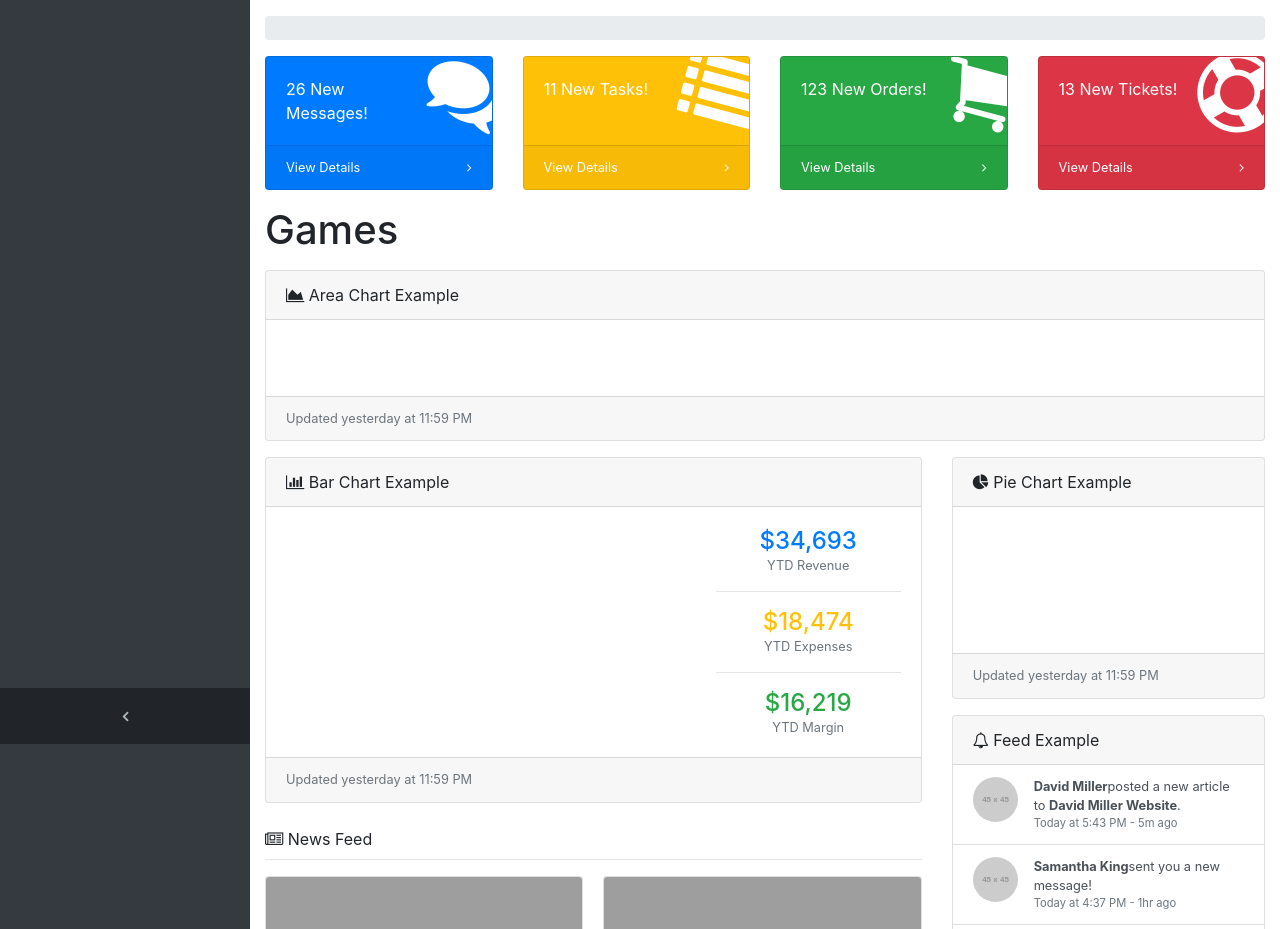
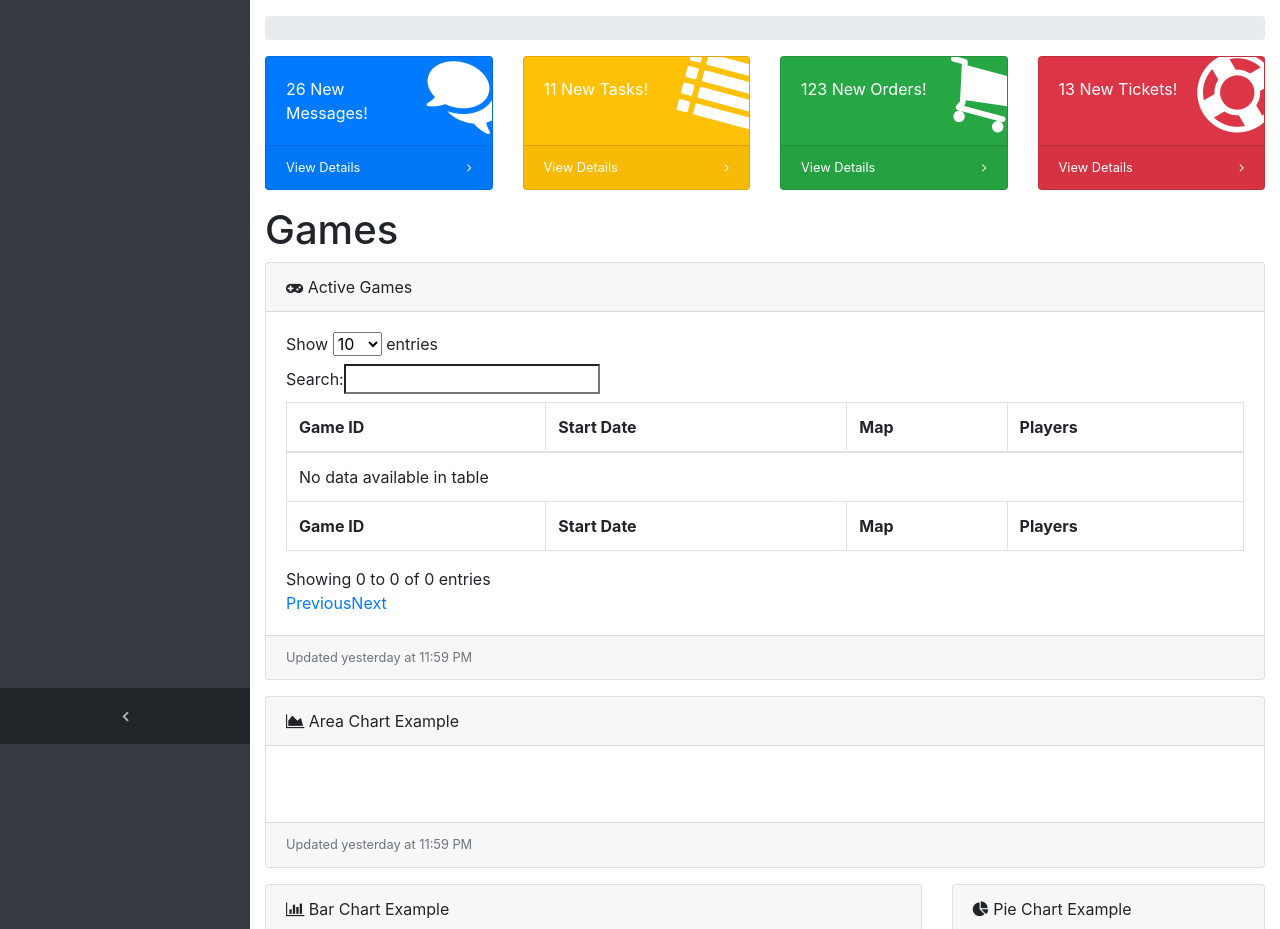
Before and after one commit to joostsijm/supremacy-stats, a Flask app: template app/templates/game/index.html in a window 1280 px wide. Shown: the part 56-985 px from the top of the page. Run offline with Flask 2, Linux system fonts and the light colour scheme; the template is opened without the code that fills it, so the values that code supplies are empty; grey boxes labelled with a size stand in for pictures from a placeholder-image service; some libraries are stand-ins or nearby versions; grey boxes are pictures that could not be loaded.

Commit message:
Update games templates with datatable

```diff
--- a/app/templates/game/index.html
+++ b/app/templates/game/index.html
@@ -1,11 +1,51 @@
 {% extends "layouts/main.html" %}
 {% block title %}Games{% endblock %}
+{% block head %}
+<link href="{{ url_for('static', filename='vendor/datatables/dataTables.bootstrap4.css') }}" rel="stylesheet">
+{% endblock %}
 {% block content %}
-	<ul>
-    {% for game in games %}
-		<li>
-			<a href="{{ url_for('game_overview', game_id=game.game_id) }}">{{ game.game_id }}</a>
-		</li>
-    {% endfor %}
-	</ul>
+<!-- Example DataTables Card-->
+<div class="card mb-3">
+	<div class="card-header">
+		<i class="fa fa-gamepad"></i> Active Games</div>
+	<div class="card-body">
+		<div class="table-responsive">
+			<table class="table table-bordered" id="dataTable" width="100%" cellspacing="0">
+				<thead>
+					<tr>
+						<th>Game ID</th>
+						<th>Start Date</th>
+						<th>Map</th>
+						<th>Players</th>
+					</tr>
+				</thead>
+				<tfoot>
+					<tr>
+						<th>Game ID</th>
+						<th>Start Date</th>
+						<th>Map</th>
+						<th>Players</th>
+					</tr>
+				</tfoot>
+				<tbody>
+					{% for game in games %}
+					<tr>
+
+						<td><a href="{{ url_for('game_overview', game_id=game.game_id) }}">{{ game.game_id }}</a></td>
+						<td>{{ game.start_at }}</td>
+						<td>{{ game.map.name }}</td>
+						<td>{{ game.players.count() }}</td>
+					</tr>
+					{% endfor %}
+				</tbody>
+			</table>
+		</div>
+	</div>
+	<div class="card-footer small text-muted">Updated yesterday at 11:59 PM</div>
+</div>
 {% endblock %}
+{% block javascript %}
+<script type='text/javascript' src="{{ url_for('static', filename='vendor/datatables/jquery.dataTables.js') }}"></script>
+<script type='text/javascript' src="{{ url_for('static', filename='vendor/datatables/dataTables.bootstrap4.js') }}"></script>
+<script type='text/javascript' src="{{ url_for('static', filename='js/sb-admin-datatables.min.js') }}"></script>
+{% endblock %}
--- a/app/templates/layouts/main.html
+++ b/app/templates/layouts/main.html
@@ -12,8 +12,6 @@
 		<link href="{{ url_for('static', filename='vendor/bootstrap/css/bootstrap.min.css') }}" rel="stylesheet">
 		<!-- Custom fonts for this template-->
 		<link href="{{ url_for('static', filename='vendor/font-awesome/css/font-awesome.min.css') }}" rel="stylesheet">
-		<!-- Page level plugin CSS-->
-		<link href="{{ url_for('static', filename='vendor/datatables/dataTables.bootstrap4.css') }}" rel="stylesheet">
 		<!-- Custom styles for this template-->
 		<link href="{{ url_for('static', filename='css/sb-admin.css') }}" rel="stylesheet">
 	</head>
@@ -1044,13 +1042,10 @@
 			<script type='text/javascript' src="{{ url_for('static', filename='vendor/jquery-easing/jquery.easing.min.js') }}"></script>
 			<!-- Page level plugin JavaScript-->
 			<script type='text/javascript' src="{{ url_for('static', filename='vendor/chart.js/Chart.min.js') }}"></script>
-			<script type='text/javascript' src="{{ url_for('static', filename='vendor/datatables/jquery.dataTables.js') }}"></script>
-			<script type='text/javascript' src="{{ url_for('static', filename='vendor/datatables/dataTables.bootstrap4.js') }}"></script>
 			<!-- Custom scripts for all pages-->
-			<script type='text/javascript' src="{{ url_for('static', filename='js/sb-admin-datatables.min.js') }}"></script>
 			<!-- Custom scripts for this page-->
-			<script type='text/javascript' src="{{ url_for('static', filename='js/sb-admin-datatables.min.js') }}"></script>
 			<script type='text/javascript' src="{{ url_for('static', filename='js/sb-admin-charts.min.js') }}"></script>
+			{% block javascript %}{% endblock %}
 		</div>
 	</body>
 
```
